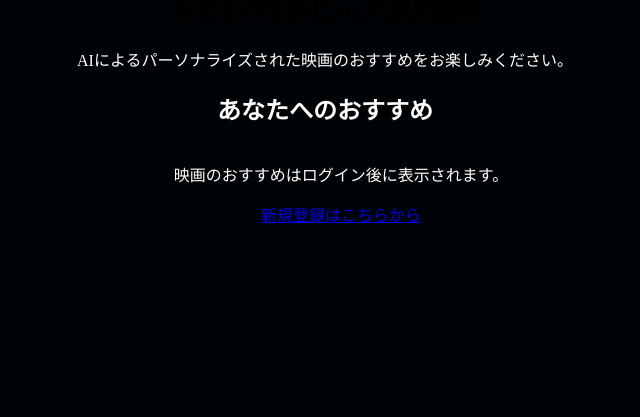
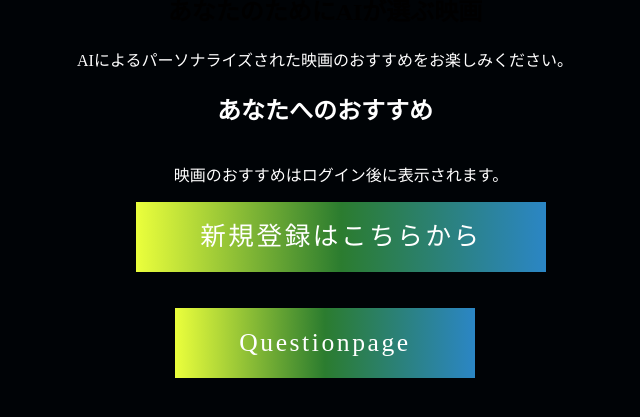
Before and after one commit to s1f102103044/GPT_app, a Django app: page /top in a window 1280 px wide. Shown: the part 144-561 px from the top of the page, without its empty margins (315-955 px from the left). Run offline with Django 4.2, Linux system fonts and the light colour scheme; some libraries are stand-ins or nearby versions.

Commit message:
ボタン

```diff
--- a/video_site/static/css/top.css
+++ b/video_site/static/css/top.css
@@ -350,3 +350,89 @@ nav ul{
 .movie-list::-webkit-scrollbar-track {
   background-color: rgba(0, 0, 0, 0.2);
 }
+
+
+
+.btn,
+a.btn,
+button.btn {
+  font-size: 1.6rem;
+  font-weight: 700;
+  line-height: 1.5;
+  position: relative;
+  display: inline-block;
+  padding: 1rem 4rem;
+  cursor: pointer;
+  -webkit-user-select: none;
+  -moz-user-select: none;
+  -ms-user-select: none;
+  user-select: none;
+  -webkit-transition: all 0.3s;
+  transition: all 0.3s;
+  text-align: center;
+  vertical-align: middle;
+  text-decoration: none;
+  letter-spacing: 0.1em;
+  color: #212529;
+  border-radius: 0.5rem;
+}
+
+a.btn-gradient {
+  font-weight: normal;
+
+  color: #fff;
+  border-radius: 0;
+  background-image: -webkit-gradient(
+    linear,
+    left top,
+    right top,
+    color-stop(40%, #ff3cac),
+    to(#562b7c)
+  );
+  background-image: -webkit-linear-gradient(left, #ff3cac 40%, #562b7c 100%);
+  background-image: linear-gradient(90deg, #ff3cac 40%, #562b7c 100%);
+}
+
+a.btn-gradient:after {
+  position: absolute;
+  top: 0;
+  left: 0;
+
+  width: 100%;
+  height: 100%;
+
+  content: "";
+  -webkit-transition: all 0.5s;
+  transition: all 0.5s;
+
+  background-image: -webkit-gradient(
+    linear,
+    left top,
+    right top,
+    from(#ff3cac),
+    color-stop(#562b7c),
+    to(#2b86c5)
+  );
+
+  background-image: -webkit-linear-gradient(left, #ffe83c, #2b7c4f, #2b86c5);
+
+  background-image: linear-gradient(90deg, #ebff3c, #2b7c2f, #2b86c5);
+}
+
+a.btn-gradient span {
+  position: relative;
+  z-index: 1;
+}
+
+a.btn-gradient:hover {
+  color: #fff;
+}
+
+a.btn-gradient:hover:after {
+  opacity: 0;
+}
+
+
+a.btn-gradient {
+  border-radius: 100vh;
+}
--- a/video_site/templates/video/top.html
+++ b/video_site/templates/video/top.html
@@ -100,7 +100,7 @@
                 {% else %}
                   <p>映画のおすすめはログイン後に表示されます。</p>
                   <!-- 未登録ユーザーに新規登録を促すセクション -->
-                  <p><a href="{% url 'register' %}" class="register-link">新規登録はこちらから</a></p>
+                  <p style="text-align: center"><a href="{% url 'register' %}" class="btn btn-gradient"><span>新規登録はこちらから</span></a></p>
                 {% endif %}
               </ul>
             </div>
@@ -121,7 +121,9 @@
       </div>
     </div>
   </div>
-
+<div>
+  <p style="text-align: center"><a href="{% url 'question' %}" class="btn btn-gradient"><span>Questionpage</span></a></p>
+</div>
 
 </body>
 </html>
```
Also changed, not shown: db.sqlite3.
